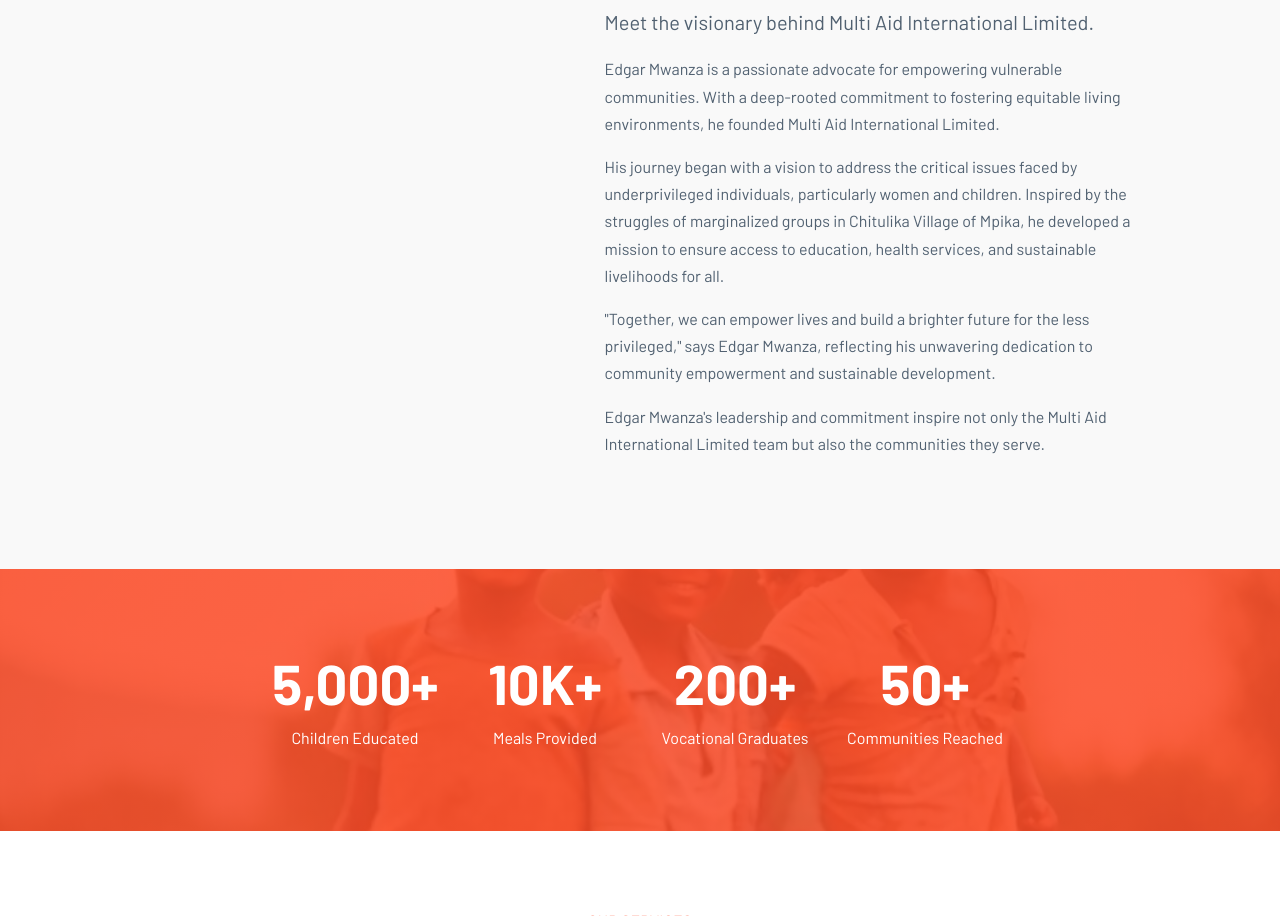
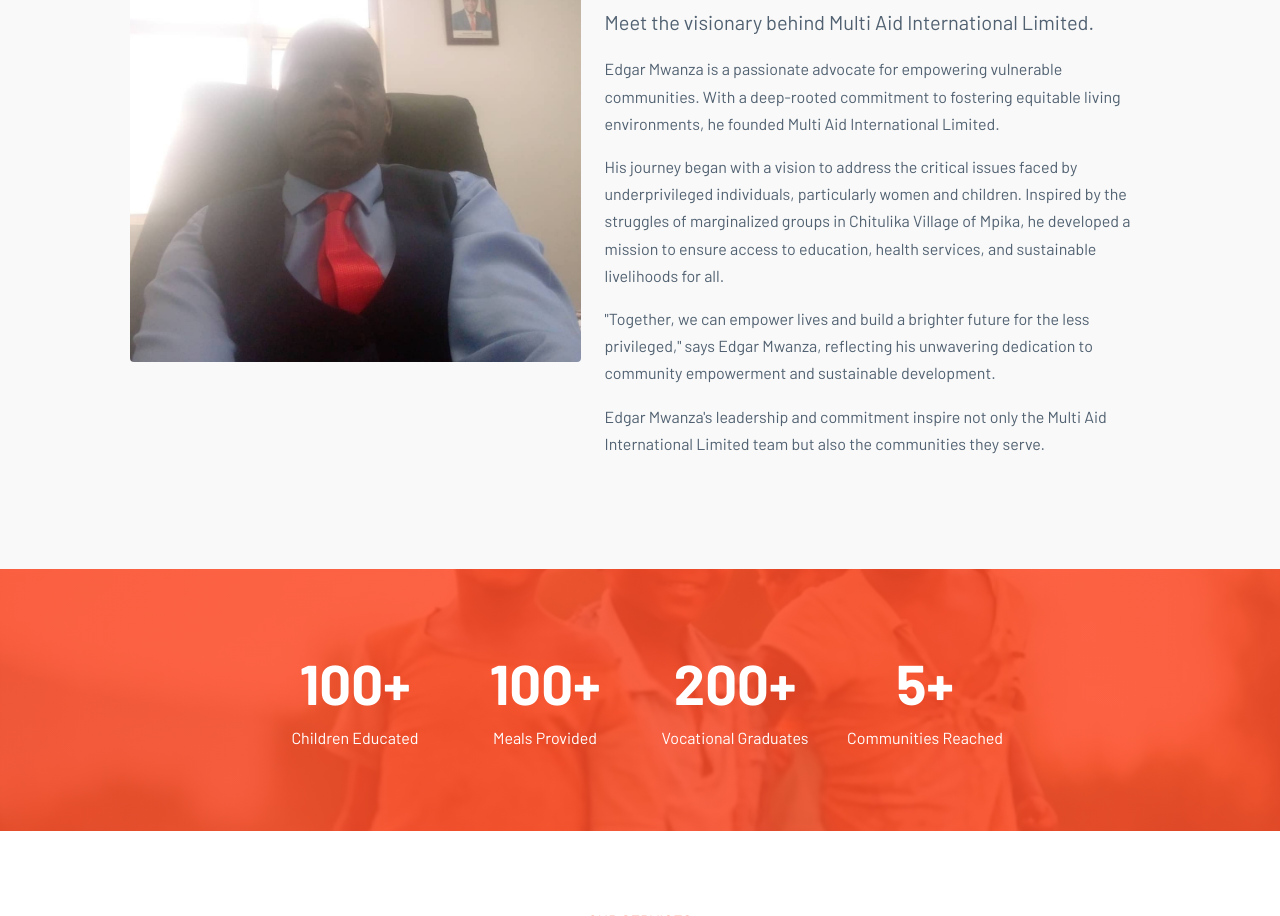
Before and after one commit to michaelsiame/MultiAidInternational, a plain HTML site: page index.html in a window 1280 px wide. Shown: the part 2441-3357 px from the top of the page. Drawn offline with nearby package versions, Linux system fonts and the light colour scheme.

Commit message:
added image

```diff
--- a/index.html
+++ b/index.html
@@ -223,11 +223,11 @@
     <div class="container">
         <div class="row text-center justify-content-center gy-4">
             <div class="col-lg-2 col-sm-6">
-                <h1 class="display-4">5,000+</h1>
+                <h1 class="display-4">100+</h1>
                 <p class="mb-0">Children Educated</p>
             </div>
             <div class="col-lg-2 col-sm-6">
-                <h1 class="display-4">10K+</h1>
+                <h1 class="display-4">100+</h1>
                 <p class="mb-0">Meals Provided</p>
             </div>
             <div class="col-lg-2 col-sm-6">
@@ -235,7 +235,7 @@
                 <p class="mb-0">Vocational Graduates</p>
             </div>
             <div class="col-lg-2 col-sm-6">
-                <h1 class="display-4">50+</h1>
+                <h1 class="display-4">5+</h1>
                 <p class="mb-0">Communities Reached</p>
             </div>
         </div>
```
Also changed, not shown: img/founder.jpg (added).
